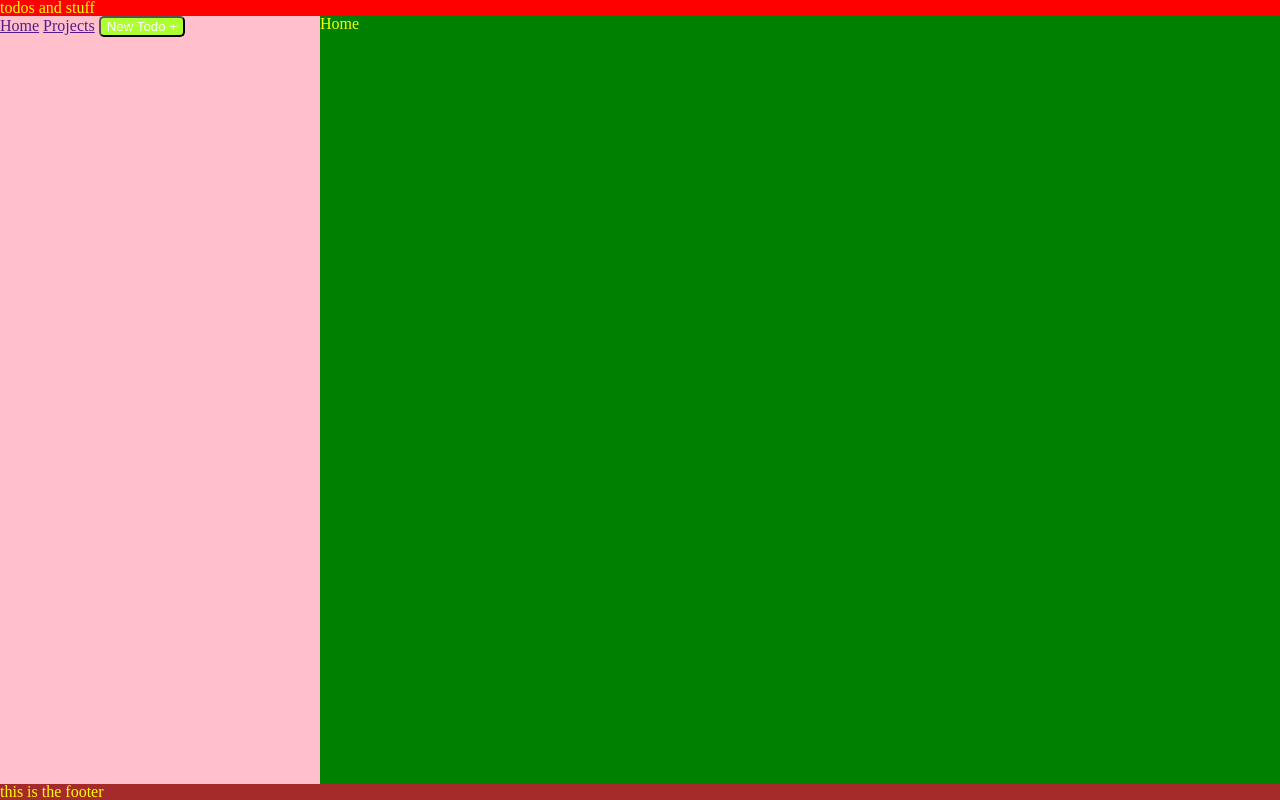
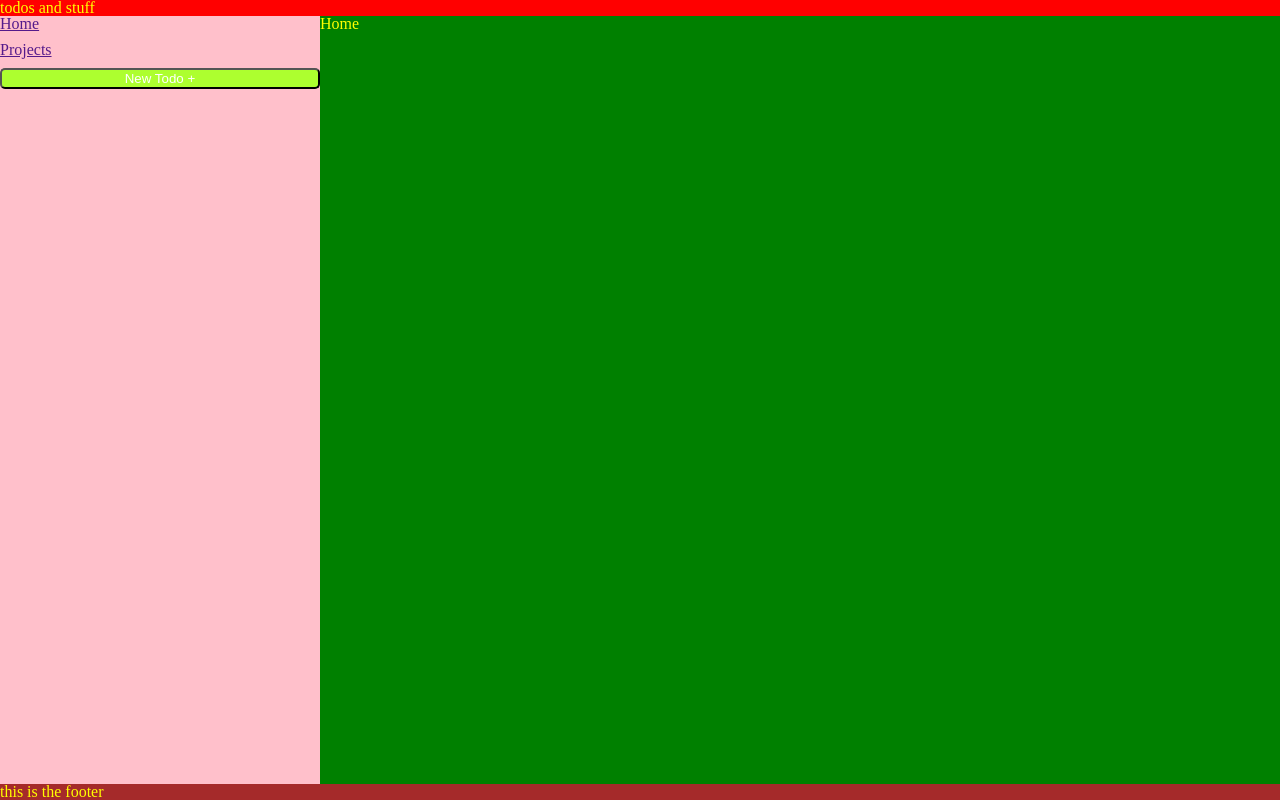
Before and after one commit to goldjared/todo-list, a website built with webpack: page dist/index.html in a window 1280 px wide. Built offline with nearby package versions, Linux system fonts and the light colour scheme.

Commit message:
style sidebar with flex

```diff
--- a/src/style.css
+++ b/src/style.css
@@ -156,6 +156,9 @@ header {
 .side-bar {
   grid-area: 2 / 1 / 3 / 2;
   background-color: pink;
+  display: flex;
+  flex-direction: column;
+  gap: 10px;
 }
 
 main {
```
